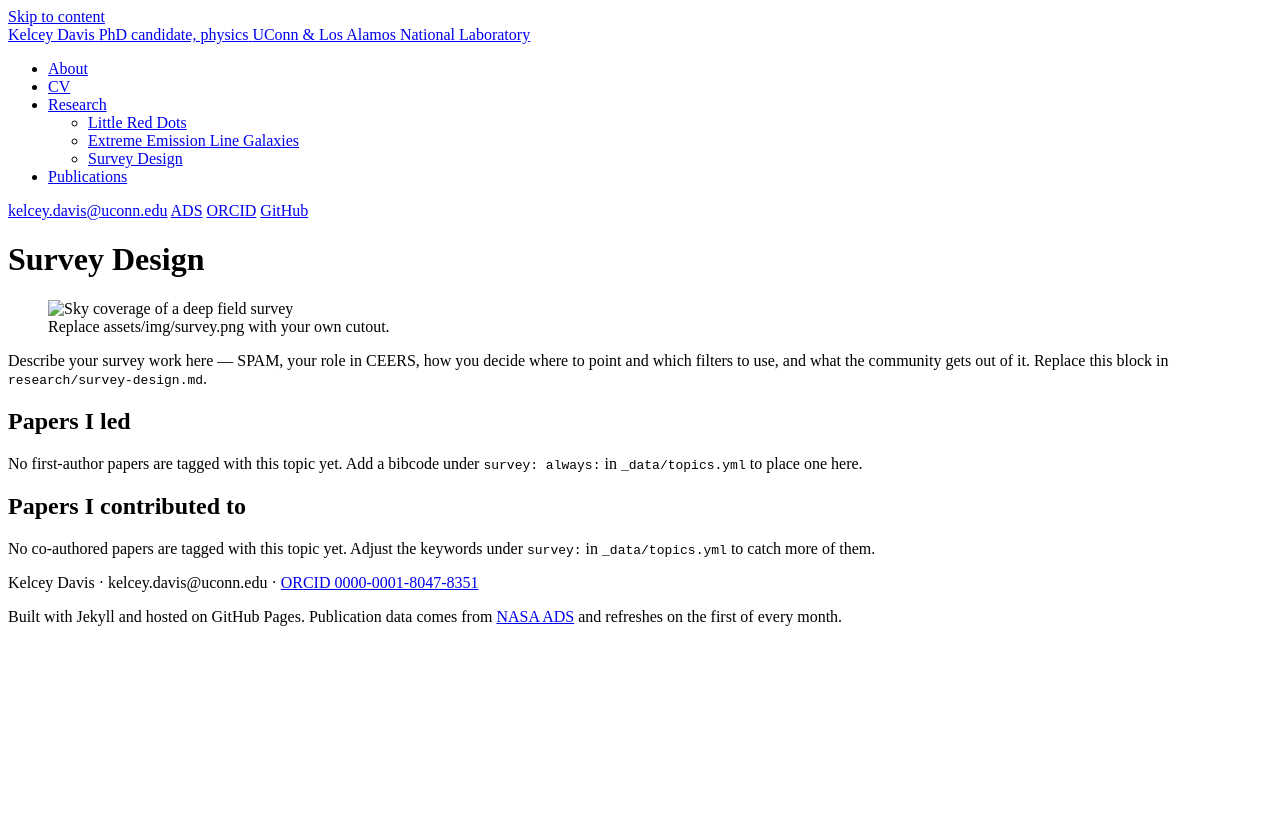
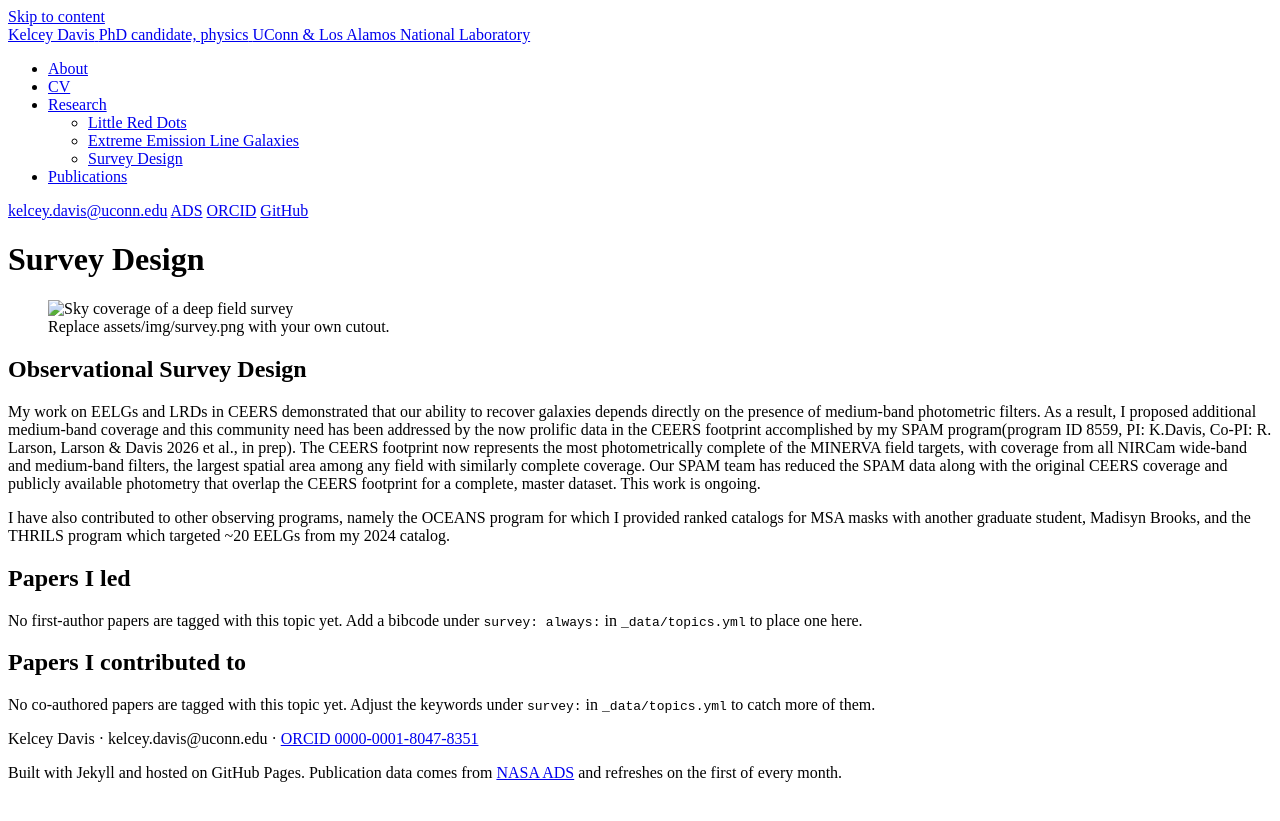
Before and after one commit to kelceydavis33/kelceydavis33.github.io, a Jekyll site: the page built from research/survey-design.md, in a window 1280 px wide. Shown: the top 821 px of the page. Built offline with Jekyll 4.4.1, drawn with Linux system fonts in a browser that asks for light colours.

Commit message:
Update survey-design.md

```diff
--- a/research/survey-design.md
+++ b/research/survey-design.md
@@ -5,8 +5,9 @@ topic_id: survey
 permalink: /research/survey-design/
 ---
 
-<p class="placeholder">
-Describe your survey work here — SPAM, your role in CEERS, how you decide where
-to point and which filters to use, and what the community gets out of it.
-Replace this block in <code>research/survey-design.md</code>.
-</p>
+## Observational Survey Design
+
+
+My work on EELGs and LRDs in CEERS demonstrated that our ability to recover galaxies depends directly on the presence of medium-band photometric filters. As a result, I proposed additional medium-band coverage and this community need has been addressed by the now prolific data in the CEERS footprint accomplished by my SPAM program(program ID 8559, PI: K.Davis, Co-PI: R. Larson, Larson & Davis 2026 et al., in prep). The CEERS footprint now represents the most photometrically complete of the MINERVA field targets, with coverage from all NIRCam wide-band and medium-band filters, the largest spatial area among any field with similarly complete coverage. Our SPAM team has reduced the SPAM data along with the original CEERS coverage and publicly available photometry that overlap the CEERS footprint for a complete, master dataset. This work is ongoing.
+
+I have also contributed to other observing programs, namely the OCEANS program for which I provided ranked catalogs for MSA masks with another graduate student, Madisyn Brooks, and the THRILS program which targeted ~20 EELGs from my 2024 catalog.
```
